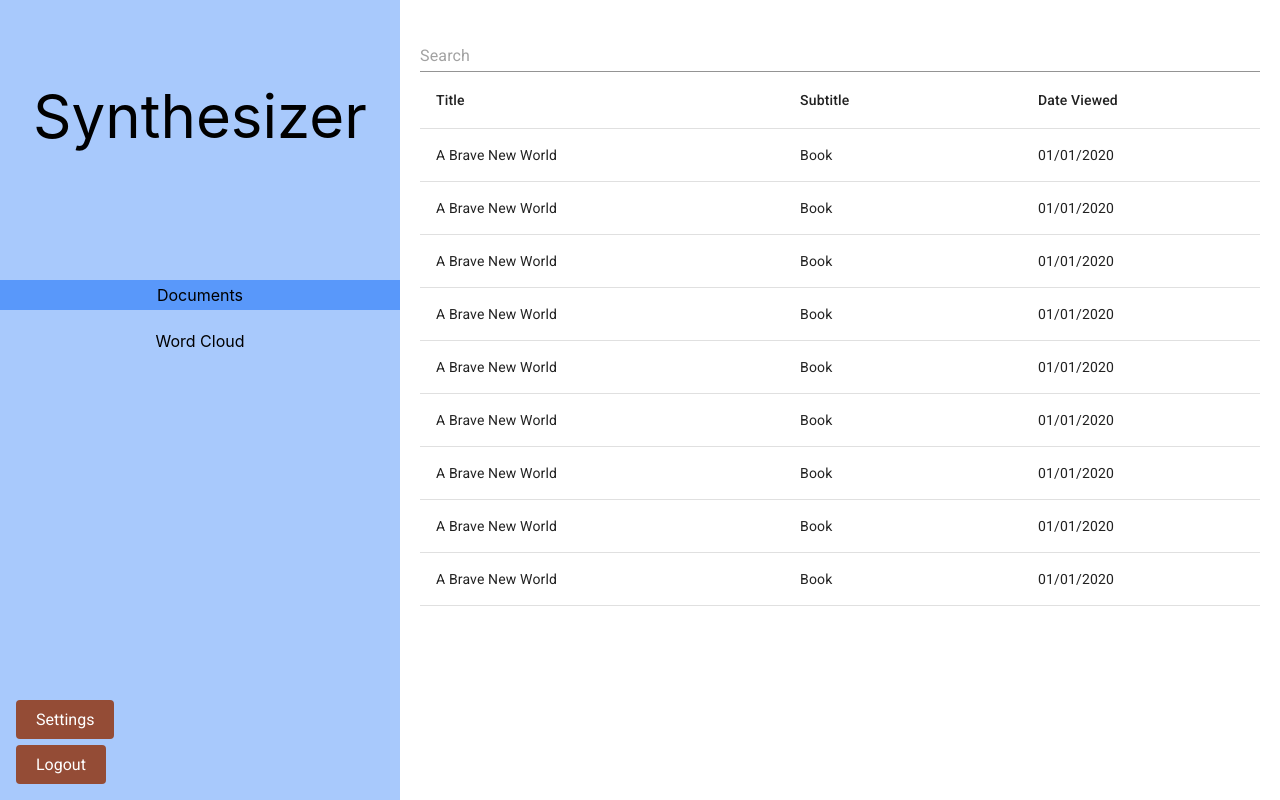
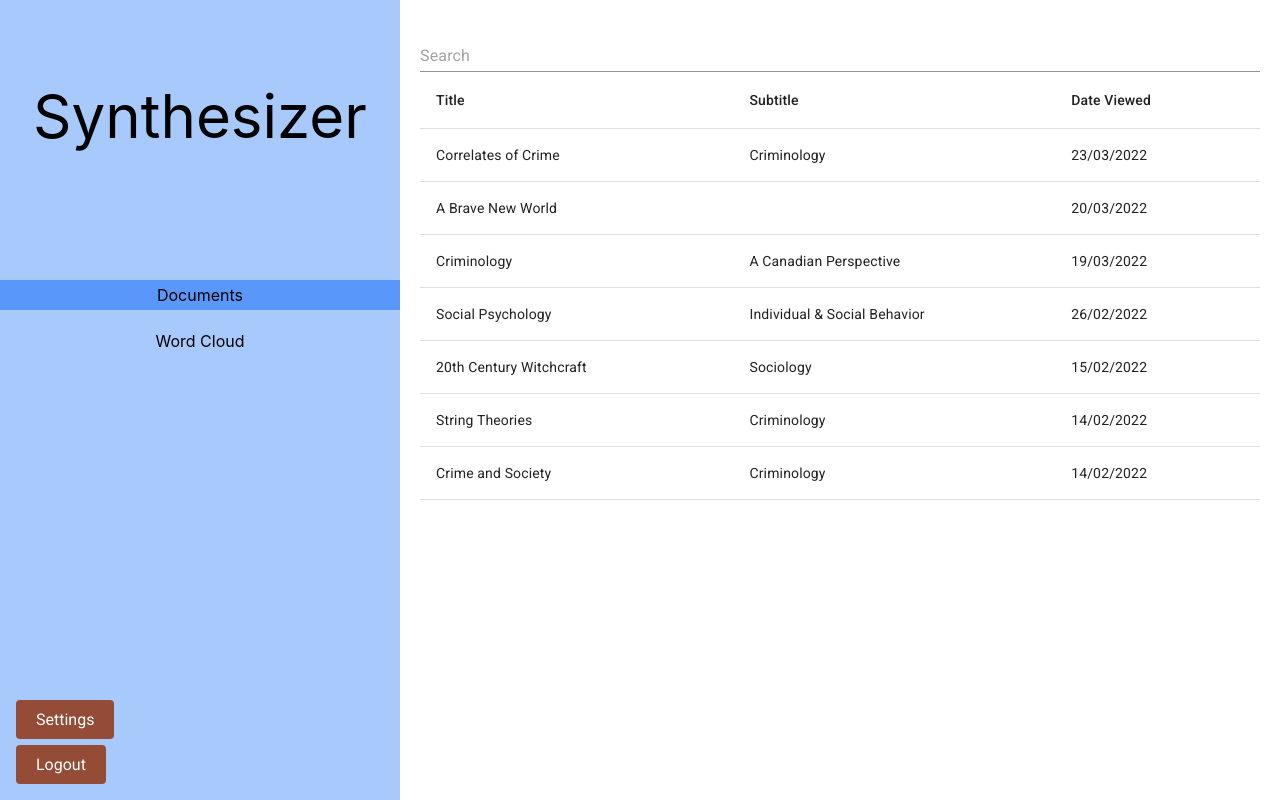
Before and after one commit to UofA-HCI-Course/pjkt3-kangxi11, a React (Create React App) app: page /pjkt3-kangxi11/home in a window 1280 px wide. Built offline with nearby package versions, Linux system fonts and the light colour scheme.

Commit message:
Modified documents and word cloud

```diff
--- a/src/containers/Home/Home.js
+++ b/src/containers/Home/Home.js
@@ -19,12 +19,22 @@ export default function Home() {
 
   const [selected, setSelected] = useState("documents");
   const [nodeDataArray, setNodeDataArray] = useState([
-          { key: 0, text: 'Biology', color: 'lightblue'},
-          { key: 1, text: 'Neuroscience', color: 'lightblue'},
-          { key: 2, text: 'Biochemistry', color: 'lightblue'},
-          { key: 3, text: 'Muscular System', color: 'lightblue'}
-        ]);
-  const [linkDataArray, setLinkDataArray] = useState();
+    { key: 0, text: 'A Brave New World', color: 'lightblue', loc: '-100 -300'},
+    { key: 1, text: 'Criminology', color: 'lightblue', loc: '150 -100'},
+    { key: 2, text: 'Social Psychology', color: 'lightblue', loc: '100 100'},
+    { key: 3, text: '20th Century Witchcraft', color: 'lightblue', loc: '200 300'},
+    { key: 4, text: 'String Theories', color: 'lightblue', loc: '400 -200'},
+    { key: 5, text: 'Crime and Society', color: 'lightblue', loc: '400 50'},
+    { key: 6, text: 'Correlates of Crime', color: 'lightblue', loc: '50 400'}
+  ]);
+  const [linkDataArray, setLinkDataArray] = useState([
+    { key: -1, from: 4, to: 1, text: 'Crime is caused by strains in society between groups'},
+    { key: -2, from: 5, to: 1, text: 'Explanations on how society produces crime' },
+    { key: -3, from: 2, to: 1, text: 'Social explanations on the cause of crime' },
+    { key: -4, from: 0, to: 1, text: 'Novel on dystopian future and its evolution on crime' },
+    { key: -5, from: 3, to: 5, text: 'Crime is explained by supernatural forces' },
+    { key: -6, from: 3, to: 2, text: 'Social stigmas create widespread fear' },
+  ]);
 
   const onDocumentsClicked = () => {
     setSelected("documents");
@@ -39,15 +49,13 @@ export default function Home() {
   }
 
   const rows = [
-    createData('A Brave New World', 'Book', '01/01/2020'),
-    createData('A Brave New World', 'Book', '01/01/2020'),
-    createData('A Brave New World', 'Book', '01/01/2020'),
-    createData('A Brave New World', 'Book', '01/01/2020'),
-    createData('A Brave New World', 'Book', '01/01/2020'),
-    createData('A Brave New World', 'Book', '01/01/2020'),
-    createData('A Brave New World', 'Book', '01/01/2020'),
-    createData('A Brave New World', 'Book', '01/01/2020'),
-    createData('A Brave New World', 'Book', '01/01/2020')
+    createData('Correlates of Crime', 'Criminology', '23/03/2022'),
+    createData('A Brave New World', '', '20/03/2022'),
+    createData('Criminology', 'A Canadian Perspective', '19/03/2022'),
+    createData('Social Psychology', 'Individual & Social Behavior', '26/02/2022'),
+    createData('20th Century Witchcraft', 'Sociology', '15/02/2022'),
+    createData('String Theories', 'Criminology', '14/02/2022'),
+    createData('Crime and Society', 'Criminology', '14/02/2022')
   ];
 
   const onSettingsClicked = () => {
@@ -68,6 +76,10 @@ export default function Home() {
     navigate("/pjkt3-kangxi11/document");
   }
 
+  const modelChanged = (e) => {
+    console.log(e);
+  }
+
   function initDiagram() {
     const $ = go.GraphObject.make;
     // set your license key here before creating the diagram: go.Diagram.licenseKey = "...";
@@ -86,6 +98,7 @@ export default function Home() {
     // define a simple Node template
     diagram.nodeTemplate =
       $(go.Node, "Auto",
+        new go.Binding('location', 'loc', go.Point.parse).makeTwoWay(go.Point.stringify),
         $(go.Shape, "Rectangle",
           {
             stroke: null,
@@ -206,8 +219,17 @@ export default function Home() {
                   divClassName='diagram-component'
                   nodeDataArray={nodeDataArray}
                   linkDataArray={linkDataArray}
-                  onModelChange={() => {}}
+                  onModelChange={modelChanged}
                 />
+                <p>
+                  Click and drag nodes to move
+                </p>
+                <p>
+                  Click and drag from the edge of a node to another node to create a new link
+                </p>
+                <p>
+                  Double click a link's text to modify
+                </p>
             </div>
         }
       </div>
```
